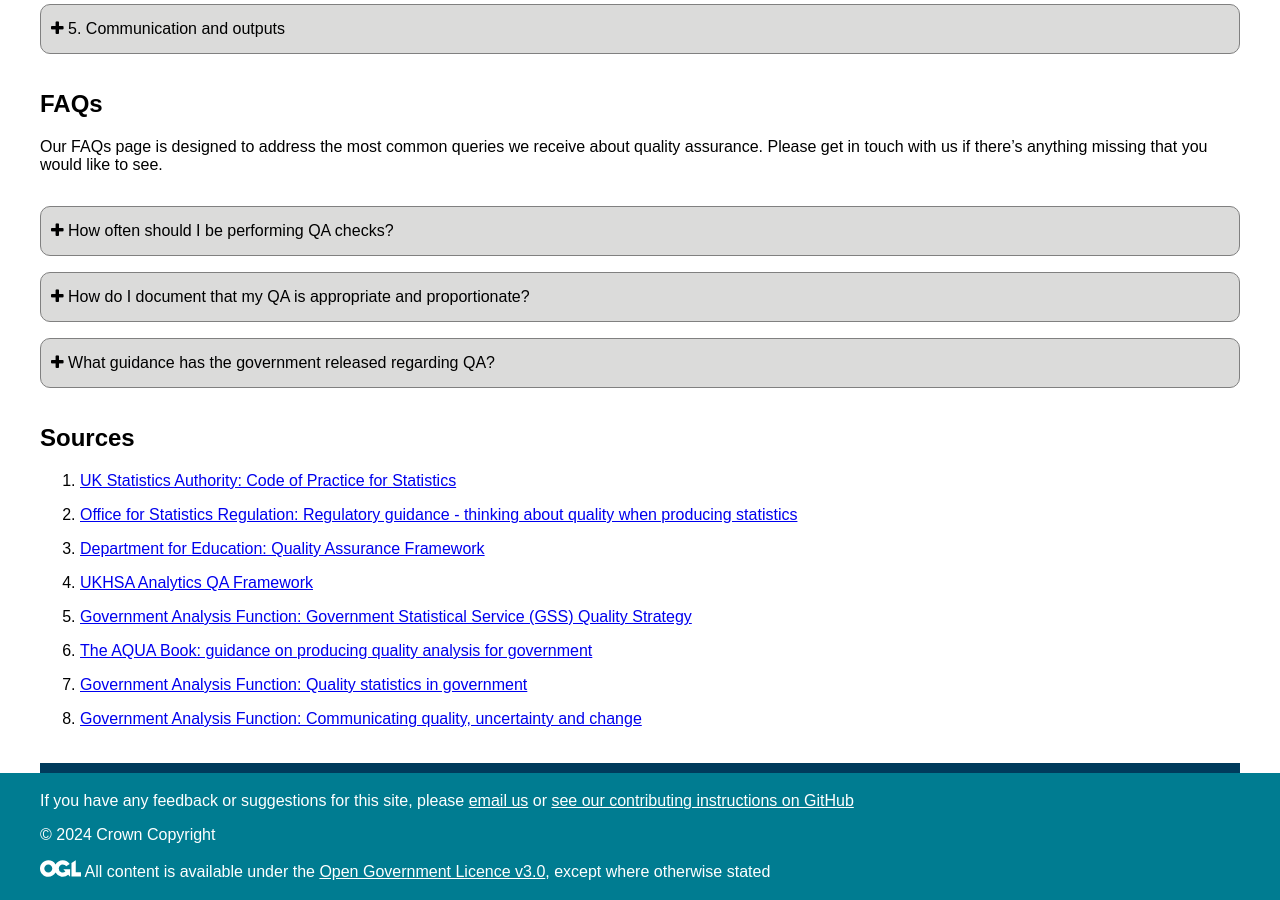
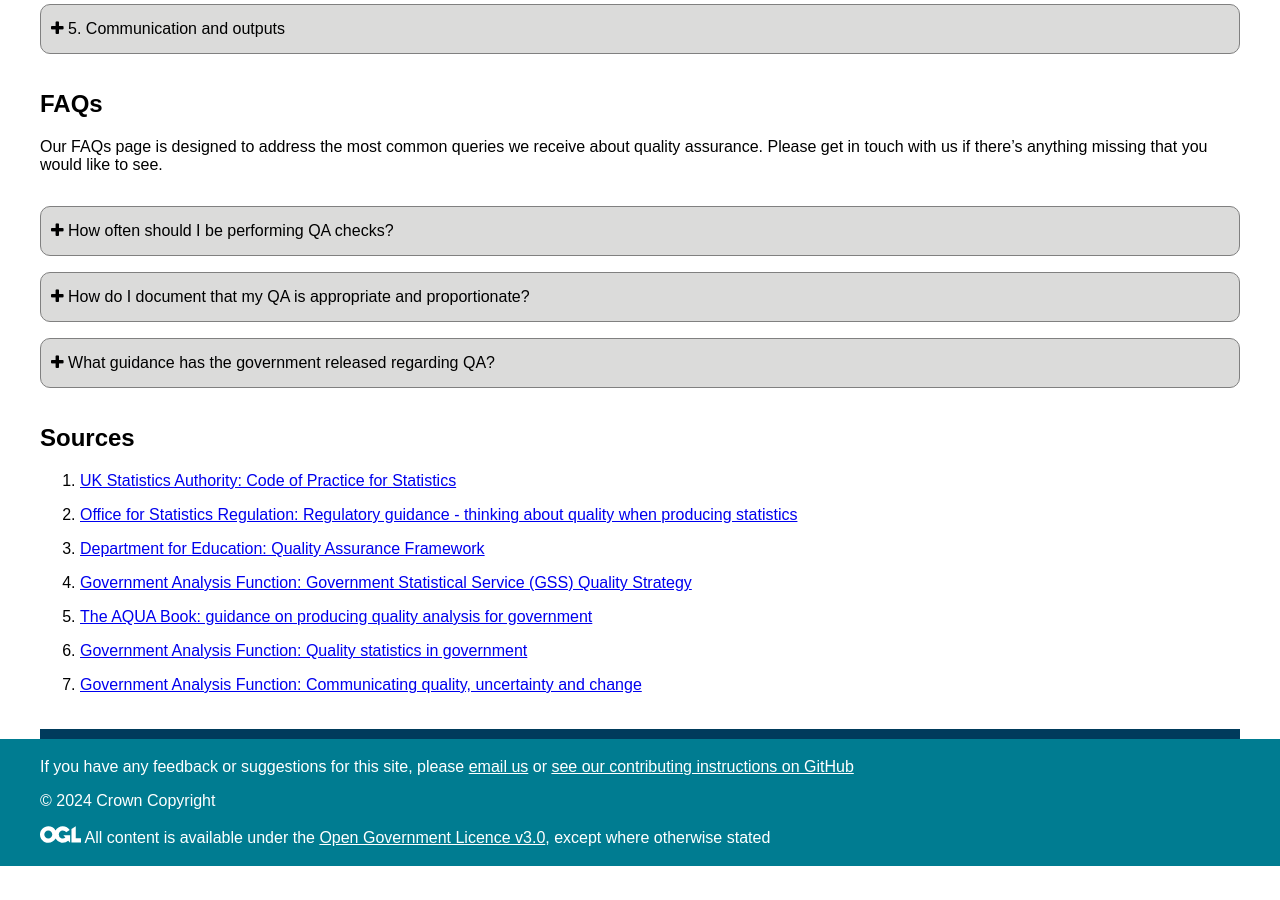
Before and after one commit to BenCuff/github-pages-test, a Jekyll site: the page built from docs/quality-assurance.md, in a window 1280 px wide and 900 px high, scrolled down 4954 px. Built offline with Jekyll 4.4.1, drawn with Linux system fonts in a browser that asks for light colours; after the commit the page ends 5820 px from its top, so only the background shows below that.

Commit message:
Minor tweaks

```diff
--- a/docs/quality-assurance.md
+++ b/docs/quality-assurance.md
@@ -383,16 +383,14 @@ Below is a summary of five key documents as they relate to QA. This is not a com
 
 1. [UK Statistics Authority: Code of Practice for Statistics](https://code.statisticsauthority.gov.uk/the-code/)
 
-2. [Office for Statistics Regulation: Regulatory guidance - thinking about quality when producing statistics](https://osr.statisticsauthority.gov.uk/publication/regulatory-guidance-thinking-about-quality-when-producing-statistics/pages/2/)
+1. [Office for Statistics Regulation: Regulatory guidance - thinking about quality when producing statistics](https://osr.statisticsauthority.gov.uk/publication/regulatory-guidance-thinking-about-quality-when-producing-statistics/pages/2/)
 
-3. [Department for Education: Quality Assurance Framework](https://www.gov.uk/government/organisations/department-for-education/about/research#quality-assurance-framework)
+1. [Department for Education: Quality Assurance Framework](https://www.gov.uk/government/organisations/department-for-education/about/research#quality-assurance-framework)
 
-4. [UKHSA Analytics QA Framework](https://www.gov.uk/government/organisations/department-for-education/about/research#quality-assurance-framework)
+1. [Government Analysis Function: Government Statistical Service (GSS) Quality Strategy](https://analysisfunction.civilservice.gov.uk/policy-store/government-statistical-service-gss-quality-strategy/)
 
-5. [Government Analysis Function: Government Statistical Service (GSS) Quality Strategy](https://analysisfunction.civilservice.gov.uk/policy-store/government-statistical-service-gss-quality-strategy/)
+1. [The AQUA Book: guidance on producing quality analysis for government](https://www.gov.uk/government/publications/the-aqua-book-guidance-on-producing-quality-analysis-for-government)
 
-6. [The AQUA Book: guidance on producing quality analysis for government](https://www.gov.uk/government/publications/the-aqua-book-guidance-on-producing-quality-analysis-for-government)
+1. [Government Analysis Function: Quality statistics in government](https://analysisfunction.civilservice.gov.uk/policy-store/quality-statistics-in-government/)
 
-7. [Government Analysis Function: Quality statistics in government](https://analysisfunction.civilservice.gov.uk/policy-store/quality-statistics-in-government/)
-
-8. [Government Analysis Function: Communicating quality, uncertainty and change](https://analysisfunction.civilservice.gov.uk/policy-store/communicating-quality-uncertainty-and-change/)
+1. [Government Analysis Function: Communicating quality, uncertainty and change](https://analysisfunction.civilservice.gov.uk/policy-store/communicating-quality-uncertainty-and-change/)
```
Also changed, not shown: docs/rap-framework.md (+1 -1 lines).
